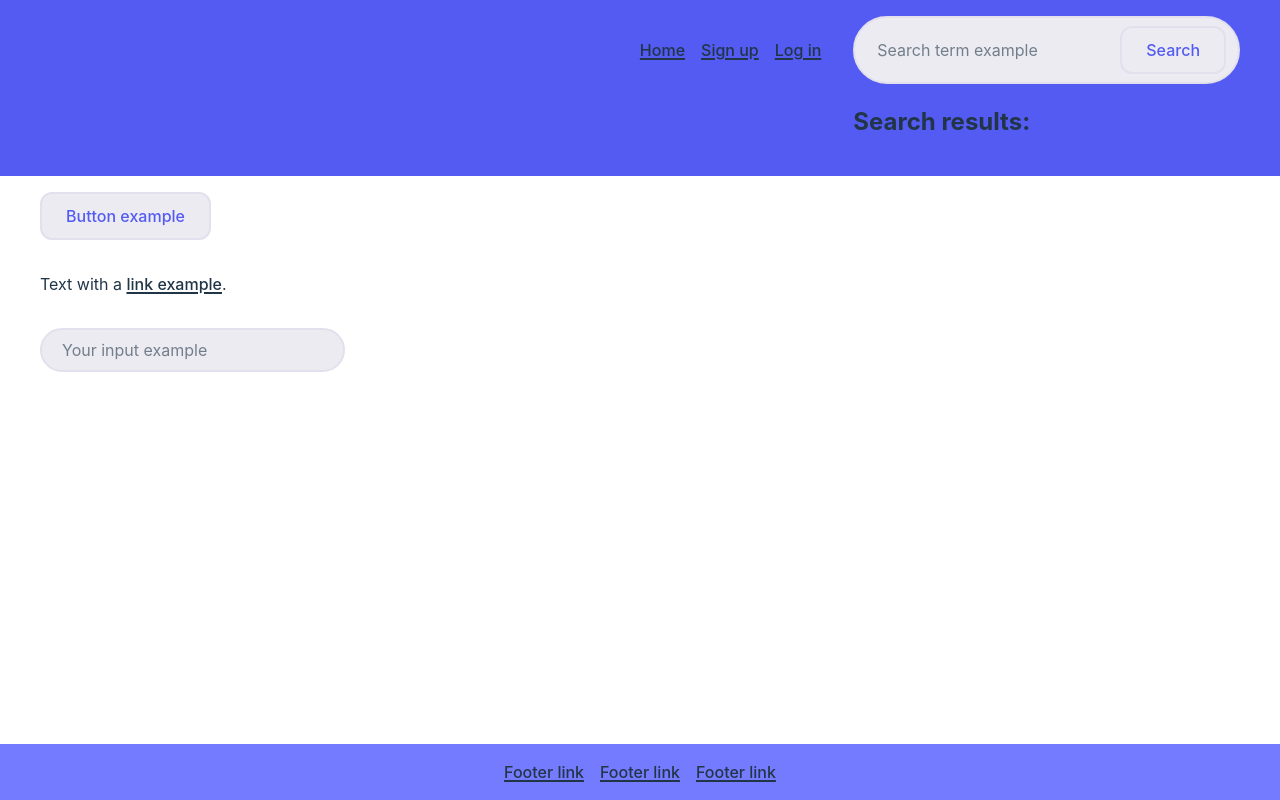
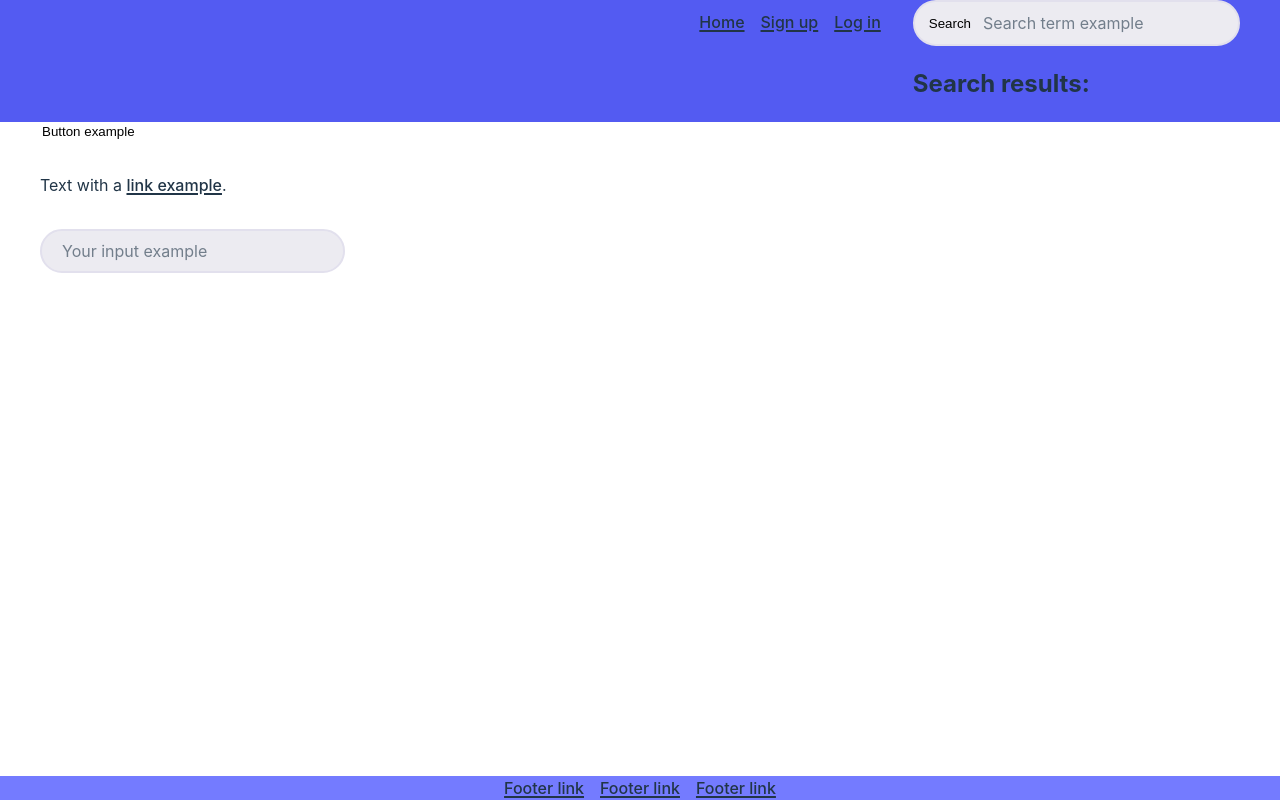
Before and after one commit to double-vee/react-components, a React app: page / in a window 1280 px wide. Built offline with nearby package versions, Linux system fonts and the light colour scheme; the HTML template or start-up script is replaced by a standard one.

Commit message:
refactor: section wrapper, input; styles update

```diff
--- a/src/components/input/Input.module.css
+++ b/src/components/input/Input.module.css
@@ -31,11 +31,21 @@
   transition: border-color 0.25s;
 }
 
-.inputBorder:is(:hover, :focus-within) {
+.inputBorder:hover {
   border-color: var(--border-color-hover);
+}
+
+.inputBorder:is(input:focus-visible),
+.inputBorder:has(input:focus-visible) {
+  outline: var(--border-size) solid var(--border-color-hover);
+  outline-offset: 0.25rem;
 }
 
 .inputWrapper {
   display: flex;
   justify-content: space-between;
 }
+
+.inputWrapper button {
+  flex-shrink: 0;
+}
--- a/src/components/input/Input.tsx
+++ b/src/components/input/Input.tsx
@@ -1,3 +1,4 @@
+import { clsx as cn } from 'clsx';
 import styles from './Input.module.css';
 
 type InputVariant = 'complex';
@@ -14,19 +15,21 @@ interface InputWrapperProps extends React.HTMLAttributes<HTMLDivElement> {
   className?: string;
 }
 
-interface TextInputProps extends InputProps {
+export interface TextInputProps extends InputProps {
   children?: React.ReactNode;
   variant?: InputVariant;
 }
 
 const Input = ({ id, label, placeholder, className, ...props }: InputProps) => {
+  const inputStyles = cn(styles.inputBase, className);
+
   return (
     <input
       id={id}
       aria-label={label}
       aria-placeholder={placeholder}
       placeholder={placeholder}
-      className={`${styles.inputBase} ${className}`}
+      className={inputStyles}
       {...props}
     />
   );
@@ -42,15 +45,17 @@ export const TextInput = ({
   variant,
   ...props
 }: TextInputProps) => {
+  const inputStyles = cn(styles.inputBorder, className);
+  const textIputStyles = cn(styles.inputBorder, styles.inputWrapper, className);
+
   if (variant === 'complex') {
     return (
-      <InputWrapper
-        className={`${styles.inputBorder} ${styles.inputWrapper} ${className}`}>
+      <InputWrapper className={textIputStyles}>
+        {children}
         <Input {...props} />
-        {children}
       </InputWrapper>
     );
   }
 
-  return <Input {...props} className={`${styles.inputBorder} ${className}`} />;
+  return <Input {...props} className={inputStyles} />;
 };
--- a/src/components/section-wrapper/SectionWrapper.module.css
+++ b/src/components/section-wrapper/SectionWrapper.module.css
@@ -1,6 +1,6 @@
 .sectionWrapper {
   margin-inline: auto;
-  padding: 1rem;
+  padding-inline: 1rem;
   max-width: 75rem;
   display: flex;
 }
--- a/src/components/section-wrapper/SectionWrapper.tsx
+++ b/src/components/section-wrapper/SectionWrapper.tsx
@@ -1,3 +1,4 @@
+import { clsx as cn } from 'clsx';
 import styles from './SectionWrapper.module.css';
 
 interface SectionWrapperProps {
@@ -9,7 +10,7 @@ export const SectionWrapper = ({
   children,
   className,
 }: SectionWrapperProps) => {
-  return (
-    <div className={`${styles.sectionWrapper} ${className}`}>{children}</div>
-  );
+  const sectionWrapperStyles = cn(styles.sectionWrapper, className);
+
+  return <div className={sectionWrapperStyles}>{children}</div>;
 };
--- a/src/index.css
+++ b/src/index.css
@@ -12,6 +12,8 @@
   --secondary: #535bf2;
   --secondary-light: #646cff;
   --secondary-lighter: #747bff;
+  --success: #53d5f2;
+  --danger: #f2539d;
 
   --bg-color-app: var(--black);
   --bg-color-element: var(--dark);
@@ -26,9 +28,21 @@
   --line-thickness: 0.094rem;
   --border-size: 0.125rem;
 
-  font-family: -apple-system, BlinkMacSystemFont, avenir next, avenir, segoe ui,
-    helvetica neue, Adwaita Sans, Cantarell, Ubuntu, roboto, noto, helvetica,
-    arial, sans-serif;
+  font-family:
+    -apple-system,
+    BlinkMacSystemFont,
+    avenir next,
+    avenir,
+    segoe ui,
+    helvetica neue,
+    Adwaita Sans,
+    Cantarell,
+    Ubuntu,
+    roboto,
+    noto,
+    helvetica,
+    arial,
+    sans-serif;
   font-weight: 400;
   line-height: 1.5;
 
@@ -50,6 +64,7 @@ h1 {
 }
 
 a {
+  border-radius: 4rem;
   font-weight: 500;
   color: currentColor;
   text-decoration-line: underline;
@@ -61,28 +76,34 @@ a:hover {
   color: var(--link-color-hover);
 }
 
-a:focus-visible {
+button {
+  border: var(--border-size) solid transparent;
   border-radius: 4rem;
+  padding: 0;
+  background-color: transparent;
+  cursor: pointer;
+}
+
+:is(a, button):focus-visible {
   outline: var(--border-size) solid var(--border-color-hover);
   outline-offset: 0.25rem;
 }
 
-button {
-  border: var(--border-size) solid var(--border-color);
-  border-radius: 0.75rem;
-  padding: 0.75rem 1.5rem;
-  background-color: var(--bg-color-element);
-  color: var(--text-color-btn);
-  font-family: inherit;
-  font-size: 1rem;
-  font-weight: 500;
-  cursor: pointer;
-  transition: border-color 0.25s;
+img,
+svg {
+  display: block;
+  max-width: 100%;
+  height: auto;
 }
 
-button:is(:hover, :focus, :focus-visible) {
-  border-color: var(--border-color-hover);
-  outline: none;
+.visuallyHidden {
+  position: absolute;
+  width: 1px;
+  height: 1px;
+  margin: -1px;
+  padding: 0;
+  overflow: hidden;
+  clip: rect(0 0 0 0);
 }
 
 @media (prefers-color-scheme: light) {
```
